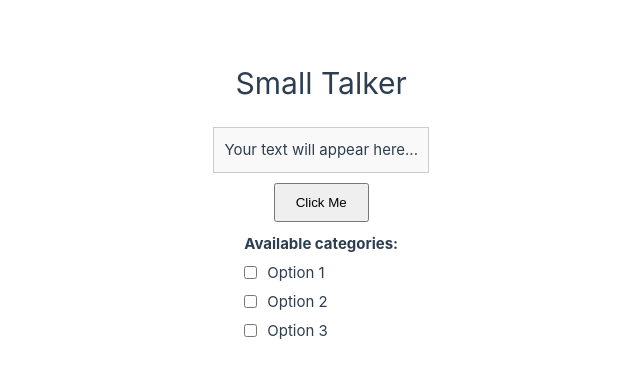
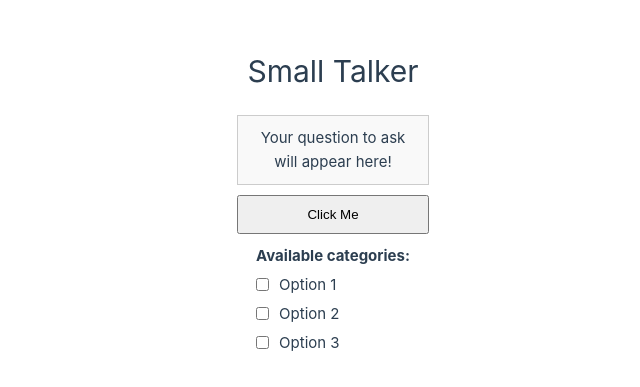
Before and after one commit to MPorycki/SmallTalker, a Vue app in the folder SmallTalker/: page / in a window 1280 px wide. Shown: the part 197-584 px from the top of the page, without its empty margins (211-851 px from the left). Built offline with nearby package versions, Linux system fonts and the light colour scheme.

Commit message:
Fix UI shrkining after button clicked

```diff
--- a/SmallTalker/src/views/MainView.vue
+++ b/SmallTalker/src/views/MainView.vue
@@ -30,7 +30,7 @@
   export default {
     data() {
       return {
-        textOutput: 'Your text will appear here...',
+        textOutput: 'Your question to ask will appear here!',
         selectedOptions: [],
         options: [
           { value: 'option1', text: 'Option 1' },
@@ -53,7 +53,10 @@
     display: flex;
     flex-direction: column;
     align-items: center;
-  }
+    align-self: center;
+    width: 15vw;
+    max-width: 600px; /* Adjust this value as needed */
+    }
 
   .page-title {
     font-size: 2em;
@@ -65,16 +68,19 @@
     margin-bottom: 10px;
     padding: 10px;
     border: 1px solid #ccc;
-    width: 100%;
+    width: 100%; /* Ensure it takes full width of the container */
     text-align: center;
     background-color: #f9f9f9;
-  }
+    box-sizing: border-box; /* Include padding in width calculations */
+    }
 
-  button {
+    button {
     margin-bottom: 10px;
     padding: 10px 20px;
     cursor: pointer;
-  }
+    width: 100%;
+    max-width: 300px;
+    }
 
   .checkbox-group {
     display: flex;
```
